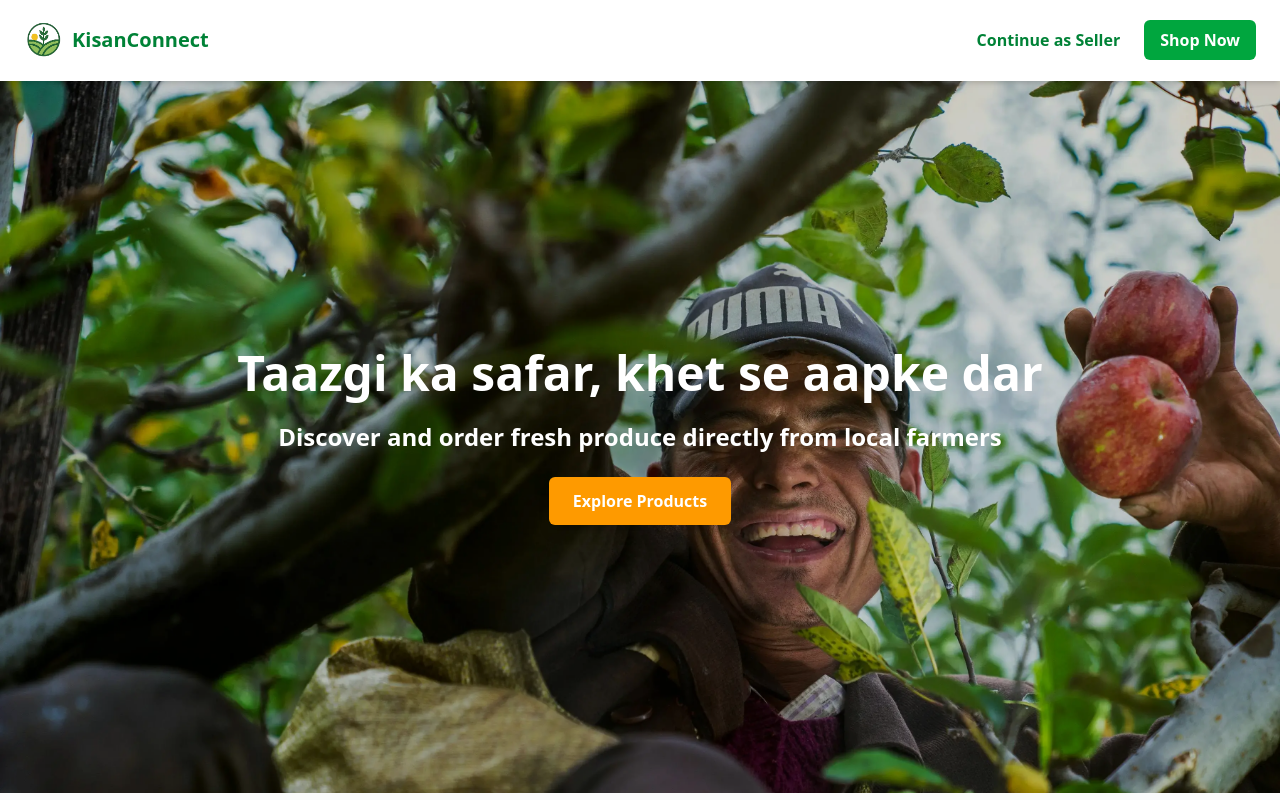
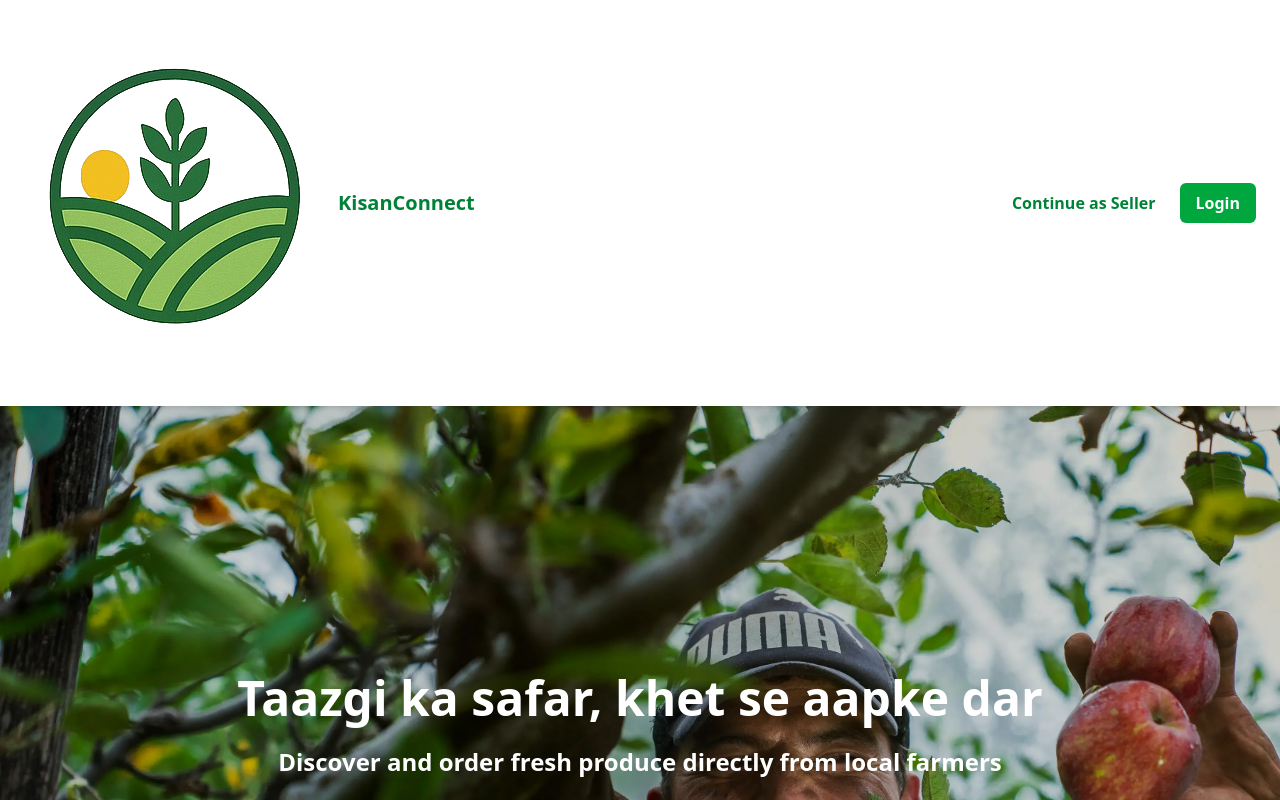
Before and after one commit to anksindia/kisanconnect, a Next.js app: page / in a window 1280 px wide. Shown: the top 800 px of the page. Built offline with nearby package versions, Linux system fonts and the light colour scheme; no server answers.

Commit message:
fix navbar issue

```diff
--- a/components/Details.js
+++ b/components/Details.js
@@ -9,8 +9,17 @@ const generateSlug = (name) => {
   return name.toLowerCase().replace(/\s+/g, "-");
 };
 
-const Details = ({ product }) => {
+const Details = ({ product, onAddToCart }) => {
   const slug = generateSlug(product.name);
+
+  // Prevent card navigation when clicking the button
+  const handleAddToCartClick = (e) => {
+    e.stopPropagation();
+    e.preventDefault();
+    if (onAddToCart) {
+      onAddToCart(product);
+    }
+  };
 
   return (
     <Link href={`/marketplace/${slug}`} className="block">
@@ -46,8 +55,10 @@ const Details = ({ product }) => {
             Price: ₹{product.price}
           </div>
 
-          {/* You can remove this button if you don’t want click conflict */}
-          <Button button="Add to cart" />
+          {/* Add to Cart Button (stops propagation) */}
+          <div onClick={handleAddToCartClick}>
+            <Button button="Add to cart" />
+          </div>
         </div>
       </div>
     </Link>
--- a/components/Navbar.js
+++ b/components/Navbar.js
@@ -12,8 +12,6 @@ const Navbar = () => {
   const [isOpen, setIsOpen] = useState(false);
   const [isUserMenuOpen, setIsUserMenuOpen] = useState(false);
   const [isSellerLoggedIn, setIsSellerLoggedIn] = useState(false);
-  const [mounted, setMounted] = useState(false);
-
   const { data: session } = useSession();
   const pathname = usePathname();
   const router = useRouter();
@@ -21,8 +19,16 @@ const Navbar = () => {
   const toggleMenu = () => setIsOpen(!isOpen);
   const toggleUserMenu = () => setIsUserMenuOpen(!isUserMenuOpen);
 
+  // Seller logout handler
+  const handleLogout = () => {
+    sessionStorage.removeItem('phone');
+    sessionStorage.removeItem('sessionKey');
+    setIsSellerLoggedIn(false);
+    router.push('/seller-login');
+  };
+
+  // On mount check seller session
   useEffect(() => {
-    setMounted(true);
     const phone = sessionStorage.getItem('phone');
     const sessionKey = sessionStorage.getItem('sessionKey');
     if (phone && sessionKey) {
@@ -30,111 +36,87 @@ const Navbar = () => {
     }
   }, []);
 
-  if (!mounted) return null;
+  // Buyer redirect to /marketplace if logged in and on login page
+  useEffect(() => {
+    if (session && pathname === '/login') {
+      router.push('/marketplace');
+    }
+  }, [session, pathname, router]);
 
-  const isMarketplace = pathname.startsWith('/marketplace');
-  const isSellerDashboard = pathname === '/seller-dashboard';
-  const isSellerLoginOrRegister = ['/seller-login', '/register'].includes(pathname);
-  const hideLoginButton = ['/login', '/BecomeSeller'].includes(pathname);
-  const hideBuyerMenu = ['/login', '/BecomeSeller', '/seller-login'].includes(pathname);
-
-  const handleSellerLogout = () => {
-    sessionStorage.removeItem('phone');
-    sessionStorage.removeItem('sessionKey');
-    setIsSellerLoggedIn(false);
-    router.push('/seller-login');
-  };
-
-  const handleBuyerLogout = () => {
-    signOut();
-  };
-
-  const handleShopNow = () => {
-    if (isSellerLoggedIn) {
-      handleSellerLogout();
-    } else if (session) {
-      handleBuyerLogout();
-    }
-    router.push('/login');
-  };
-
-  const handleBecomeSeller = () => {
-    if (session) {
-      handleBuyerLogout();
-    } else if (isSellerLoggedIn) {
-      handleSellerLogout();
-    }
-    router.push('/BecomeSeller');
-  };
+  const hideLoginButton = pathname === '/login' || pathname === '/BecomeSeller';
+  const hideBuyerOptions = ['/login', '/', '/seller', '/BecomeSeller'].includes(pathname);
+  const hideContinueAsSeller = isSellerLoggedIn || ['/seller', '/BecomeSeller'].includes(pathname);
 
   return (
     <header className="shadow-md bg-white sticky top-0 z-50">
       <nav className="flex items-center justify-between px-6 py-4 max-w-7xl mx-auto">
         {/* Logo */}
-        <Link href="/" className="flex items-center gap-2">
-          <Image src="/kisanconnect.png" alt="KisanConnect Logo" width={40} height={40} />
+        <div className="flex items-center cursor-pointer gap-2">
+          <Image
+            src="/kisanconnect.png"
+            alt="KisanConnect Logo"
+            width={40}
+            height={40}
+            style={{ width: 'auto', height: 'auto' }}
+          />
           <span className="text-xl font-bold text-green-700">KisanConnect</span>
-        </Link>
+        </div>
 
         {/* Desktop Menu */}
         <ul className="hidden md:flex items-center gap-6">
-          {isMarketplace && (
-            <Link href="/cart">
+          {/* Buyer options */}
+          {session && !hideBuyerOptions && (
+            <>
               <li className="text-gray-700 hover:text-green-700 cursor-pointer">
                 <ShoppingCart size={22} />
+              </li>
+              <li className="relative text-gray-700 hover:text-green-700 cursor-pointer" onClick={toggleUserMenu}>
+                <UserCircle size={22} />
+                {isUserMenuOpen && (
+                  <ul className="absolute right-0 mt-2 w-48 bg-white shadow-md rounded-md py-2">
+                    <Link href="/BecomeSeller"><li className="px-4 py-2 hover:bg-gray-100 cursor-pointer">Account</li></Link>
+                    <Link href="/orders"><li className="px-4 py-2 hover:bg-gray-100 cursor-pointer">Orders</li></Link>
+                    <li onClick={() => signOut()} className="px-4 py-2 hover:bg-gray-100 cursor-pointer">Sign Out</li>
+                  </ul>
+                )}
+              </li>
+            </>
+          )}
+
+          {/* Seller Logout */}
+          {isSellerLoggedIn && (
+            <li>
+              <button
+                onClick={handleLogout}
+                className="bg-red-100 hover:bg-red-200 text-red-700 font-medium px-4 py-2 rounded-lg transition"
+              >
+                Logout
+              </button>
+            </li>
+          )}
+
+          {/* Continue as Seller (Only if not seller & not already on seller pages) */}
+          {!hideContinueAsSeller && (
+            <Link href="/BecomeSeller">
+              <li className="text-green-700 font-semibold hover:text-gray-700 cursor-pointer">
+                Continue as Seller
               </li>
             </Link>
           )}
 
-          {session && !hideBuyerMenu && (
-            <li className="relative text-gray-700 hover:text-green-700 cursor-pointer" onClick={toggleUserMenu}>
-              <UserCircle size={22} />
-              {isUserMenuOpen && (
-                <ul className="absolute right-0 mt-2 w-48 bg-white shadow-md rounded-md py-2 z-10">
-                  <Link href="/BecomeSeller"><li className="px-4 py-2 hover:bg-gray-100">Account</li></Link>
-                  <Link href="/orders"><li className="px-4 py-2 hover:bg-gray-100">Orders</li></Link>
-                  <li onClick={handleBuyerLogout} className="px-4 py-2 hover:bg-gray-100">Logout as Buyer</li>
-                </ul>
-              )}
+          {/* Login Button (only if not logged in and not on login page) */}
+          {!session && !isSellerLoggedIn && !hideLoginButton && (
+            <li>
+              <Link href="/login">
+                <Button button="Login" />
+              </Link>
             </li>
           )}
-
-          {isSellerLoggedIn && (
-            <li>
-              <button
-                onClick={handleSellerLogout}
-                className="bg-red-100 hover:bg-red-200 text-red-700 font-medium px-4 py-2 rounded-lg transition"
-              >
-                Logout as Seller
-              </button>
-            </li>
-          )}
-
-          {!isSellerLoggedIn && !isSellerLoginOrRegister && !isSellerDashboard && (
-            <li onClick={handleBecomeSeller} className="text-green-700 font-semibold hover:text-gray-700 cursor-pointer">
-              Continue as Seller
-            </li>
-          )}
-
-          {isSellerLoggedIn && isSellerDashboard && (
-            <Link href="/marketplace">
-              <li className="text-green-700 font-semibold hover:text-gray-700 cursor-pointer">
-                Start Buying
-              </li>
-            </Link>
-          )}
-
-          {!session && !isSellerLoggedIn && !hideLoginButton && (
-            <li>
-              <Button button="Shop Now" onClick={handleShopNow} />
-            </li>
-          )}
-
         </ul>
 
         {/* Mobile Icons */}
         <div className="flex items-center gap-4 md:hidden">
-          {isMarketplace && (
+          {!hideBuyerOptions && (
             <Link href="/cart">
               <ShoppingCart size={24} className="text-gray-700 hover:text-green-700" />
             </Link>
@@ -145,42 +127,46 @@ const Navbar = () => {
         </div>
       </nav>
 
-      {/* Mobile Dropdown */}
+      {/* Mobile Dropdown Menu */}
       {isOpen && (
         <div className="md:hidden px-6 pb-4">
           <ul className="flex flex-col gap-4">
-            {!isSellerLoggedIn && !isSellerLoginOrRegister && !isSellerDashboard && (
-              <li onClick={handleBecomeSeller} className="text-green-700 font-semibold hover:text-gray-700 cursor-pointer">
-                Continue as Seller
-              </li>
-            )}
-            {isSellerLoggedIn && isSellerDashboard && (
-              <Link href="/marketplace">
+            {!hideContinueAsSeller && (
+              <Link href="/BecomeSeller">
                 <li className="text-gray-700 font-semibold hover:text-green-700 cursor-pointer">
-                  Start Buying
+                  Continue as Seller
                 </li>
               </Link>
             )}
-            {session && !hideBuyerMenu && (
+            {!hideBuyerOptions && (
               <>
-                <Link href="/orders"><li className="text-gray-700 hover:text-green-700">Orders</li></Link>
-                <Link href="/BecomeSeller"><li className="text-gray-700 hover:text-green-700">Account</li></Link>
-                <li onClick={handleBuyerLogout} className="text-red-600 hover:text-red-800">Logout as Buyer</li>
+                <Link href="/orders"><li className="text-gray-700 font-semibold hover:text-green-700 cursor-pointer">Orders</li></Link>
+                <Link href="/BecomeSeller"><li className="text-gray-700 font-semibold hover:text-green-700 cursor-pointer">Account</li></Link>
               </>
+            )}
+            {!session && !isSellerLoggedIn && !hideLoginButton && (
+              <li><Link href="/login"><Button button="Login" /></Link></li>
             )}
             {isSellerLoggedIn && (
               <li>
-                <button onClick={handleSellerLogout} className="text-red-700 hover:text-red-800">
-                  Logout as Seller
+                <button
+                  onClick={handleLogout}
+                  className="text-red-700 font-semibold hover:text-red-800 cursor-pointer"
+                >
+                  Logout
                 </button>
               </li>
             )}
-            {!session && !isSellerLoggedIn && !hideLoginButton && (
+            {session && (
               <li>
-                <Button button="Shop Now" onClick={handleShopNow} />
+                <button
+                  onClick={() => signOut()}
+                  className="text-gray-700 font-semibold hover:text-green-700 cursor-pointer"
+                >
+                  Sign Out
+                </button>
               </li>
             )}
-
           </ul>
         </div>
       )}
```
